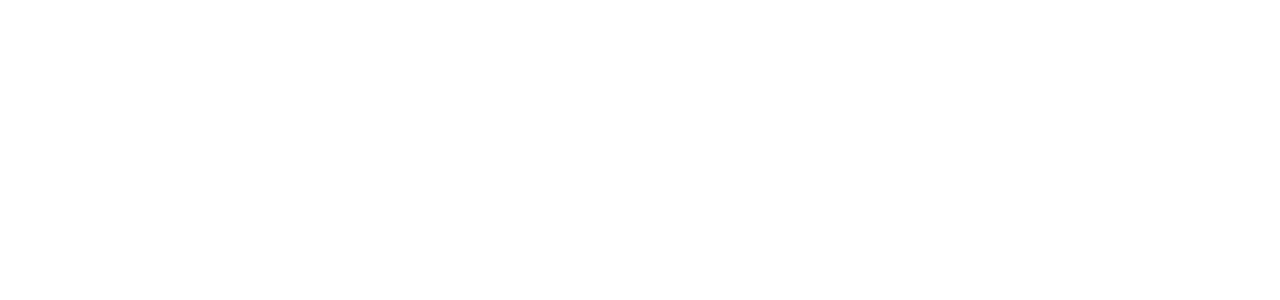
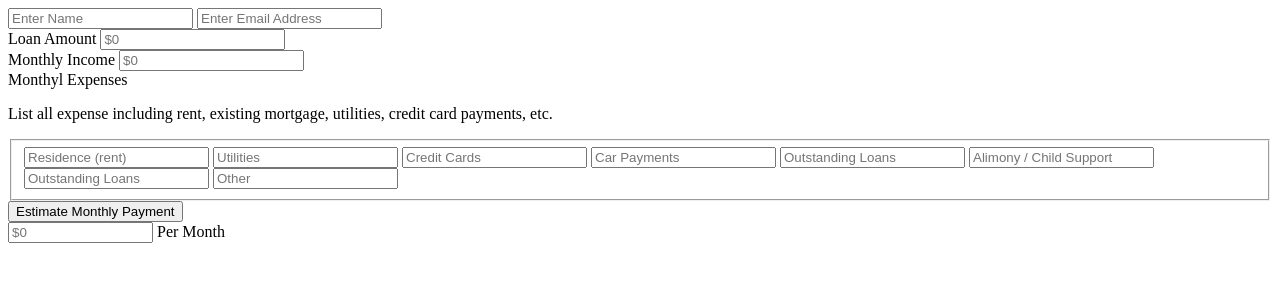
Before and after one commit to mfzaman/test, a PHP site: page / in a window 1280 px wide. Before the commit the part shown is empty. Shown: the top 300 px of the page. Run offline with PHP 8.4, Linux system fonts and the light colour scheme.

Commit message:
Added form
Added fields to mortgage calculator

```diff
--- a/index.php
+++ b/index.php
@@ -4,7 +4,54 @@
 <head>
 <meta charset="utf-8">
 <title>Test project in GitHub</title>
+<script src="js/script.js" type="text/javascript"></script>
+<link rel="stylesheet" href="styles/default.css">
 </head>
+
+<form action="formProcess.html" method="post" id="mortgageCalculator">
+
+    <div class="mortgage personalInformation">
+        <label for="customerNameField"></label>
+        <input type="text" id="customerNameField" size="20" placeholder="Enter Name">
+        <label for="customerEmailAddress"></label>
+        <input type="email" id="customerEmailAddress" size="20" placeholder="Enter Email Address" required="yes">
+    </div>
+
+    <div class="mortgage Amount">
+        <label for="mortgageAmount">Loan Amount</label>
+        <input type="number" id="mortgageAmount" size="20" placeholder="$0">
+    </div>
+
+    <div class="mortgage income">
+        <label for="monthlyIncome">Monthly Income</label>
+        <input type="number" id="monthlyIncome" size="10" placeholder="$0" required="yes">
+    </div>
+
+    <div class="mortgage expenses">
+        <label for="monthylExpense" class="larger">Monthyl Expenses<br/> </label>
+        <p>List all expense including rent, existing mortgage, utilities, credit card payments, etc.</p>
+        <fieldset id="monthlyExpenses" class="mortgage">
+            <input type="number" id="residenceExpense" size="20" placeholder="Residence (rent)">
+            <input type="number" id="utilities" size="20" placeholder="Utilities">
+            <input type="number" id="creditCards" size="20" placeholder="Credit Cards">
+            <input type="number" id="carPayments" size="20" placeholder="Car Payments">
+            <input type="number" id="loans" size="20" placeholder="Outstanding Loans">
+            <input type="number" id="alimony" size="20" placeholder="Alimony / Child Support">
+            <input type="number" id="loans" size="20" placeholder="Outstanding Loans">
+            <input type="number" id="other" size="20" placeholder="Other">
+        </fieldset>
+    </div>
+
+    <div class="mortgage submitForm">
+        <input type="submit" value="Estimate Monthly Payment">
+    </div>
+
+    <div class="mortgage monthlyPayment">
+        <input type="text" id="monthlyPayment" size="15" placeholder="$0"> <label for="monthlyPayment">Per Month</label>
+    </div>
+
+</form>
+
 
 <body>
 </body>
```
